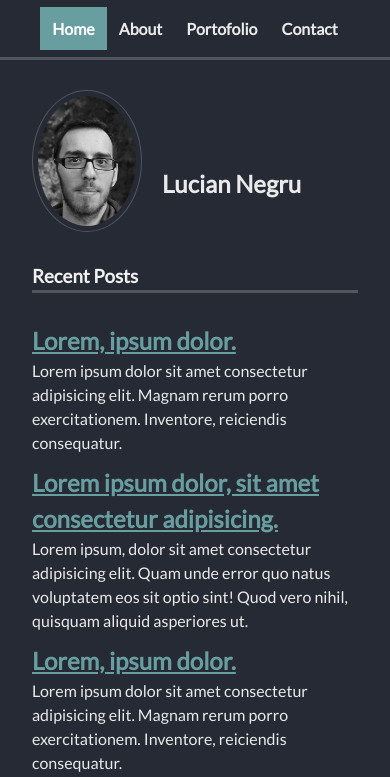
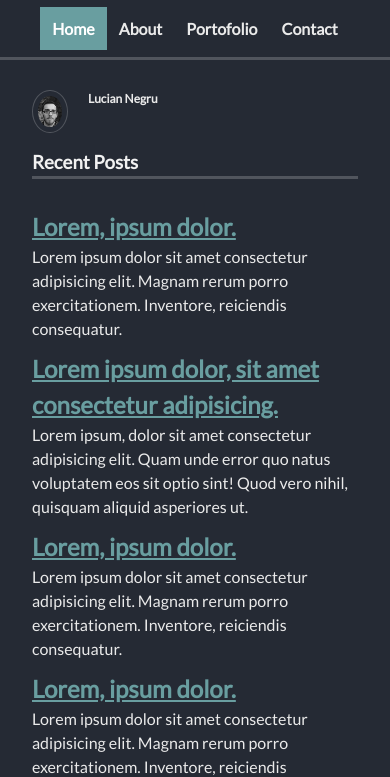
Before and after one commit to MrDevo/PersonalProjectBlog, a plain HTML site: page index.html in a window 390 px wide. Shown: the part 69-846 px from the top of the page. Drawn offline with Linux system fonts and the light colour scheme.

Commit message:
adjusting author's name font-size in x768

```diff
--- a/css/mobile.css
+++ b/css/mobile.css
@@ -19,8 +19,15 @@
   margin-left: 20px;
   padding-bottom: 20px;
 }
+#main-content .author-name{
+  font-size: 0.75rem;
+}
+#main-content .author-avatar{
+  width: 36px;
+  height: 36px;
+}
 #main-content .recent-posts{
-  margin-top: 20px;
+  margin-top: 0px;
 }
 #main-content i,
 #main-content #location {
```
